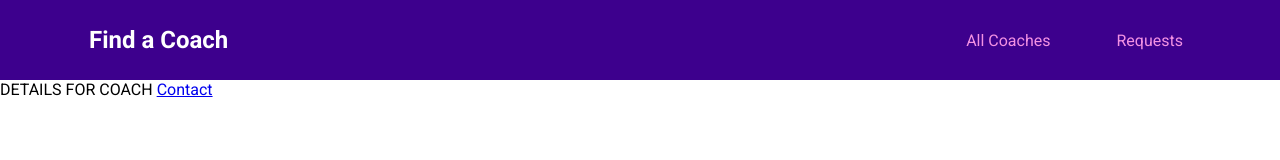
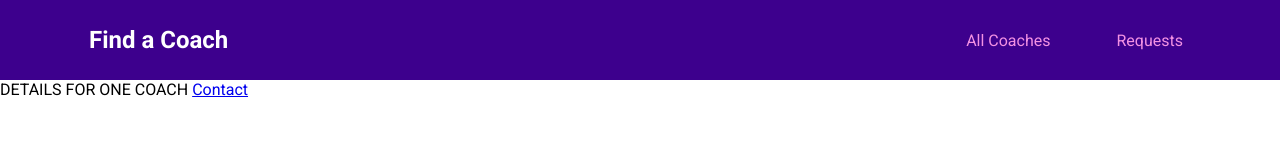
Before and after one commit to PfMartin/Find-a-Coach, a Vue app: page /coaches/1 in a window 1280 px wide. Shown: the top 160 px of the page. Built offline with nearby package versions, Linux system fonts and the light colour scheme.

Commit message:
Slightly modified the Dummy Markup

```diff
--- a/src/pages/coaches/CoachDetail.vue
+++ b/src/pages/coaches/CoachDetail.vue
@@ -1,5 +1,5 @@
 <template lang="html">
-  DETAILS FOR COACH
+  DETAILS FOR ONE COACH
   <router-view></router-view>
   <router-link to="/coaches/c1/contact">Contact</router-link>
 </template>
```
